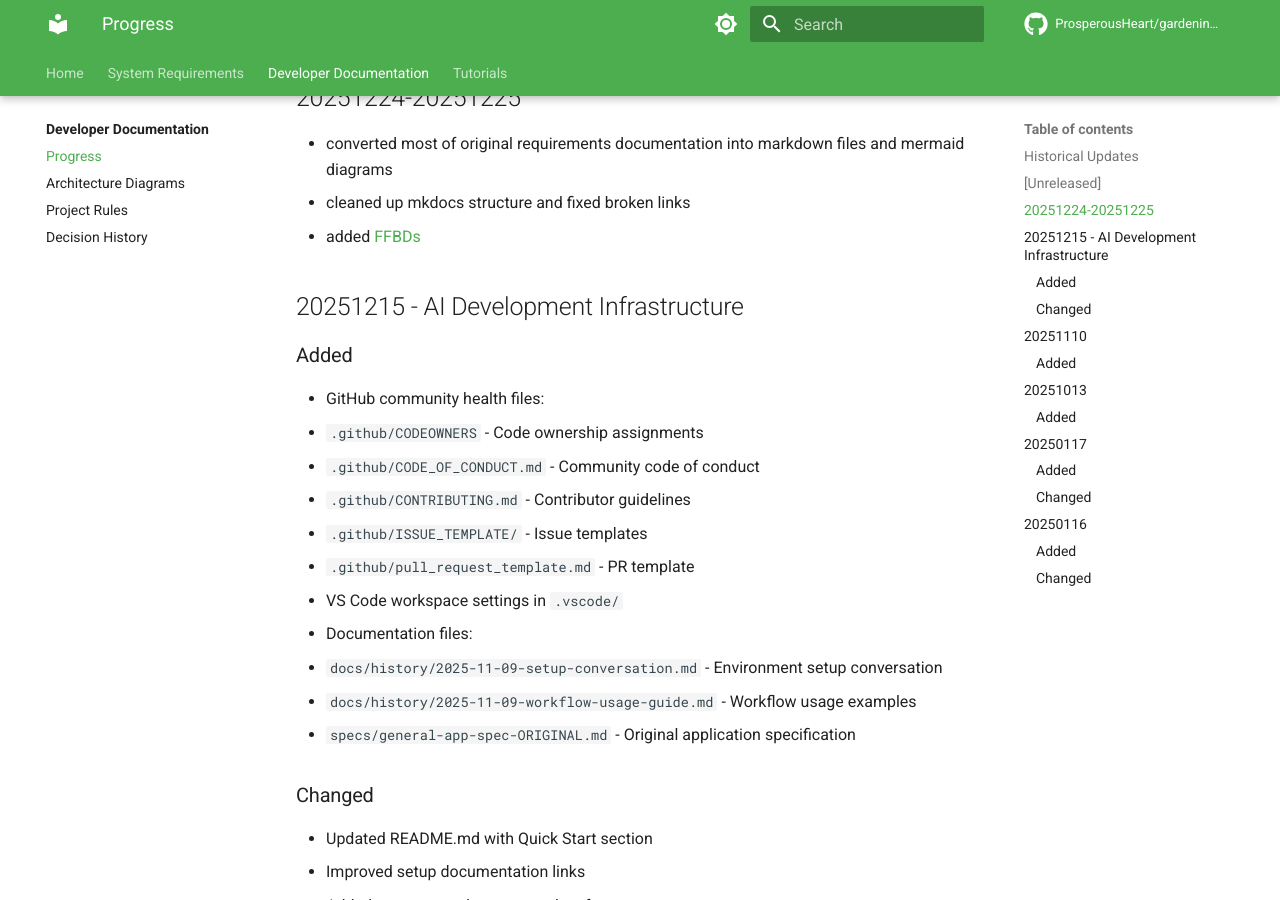
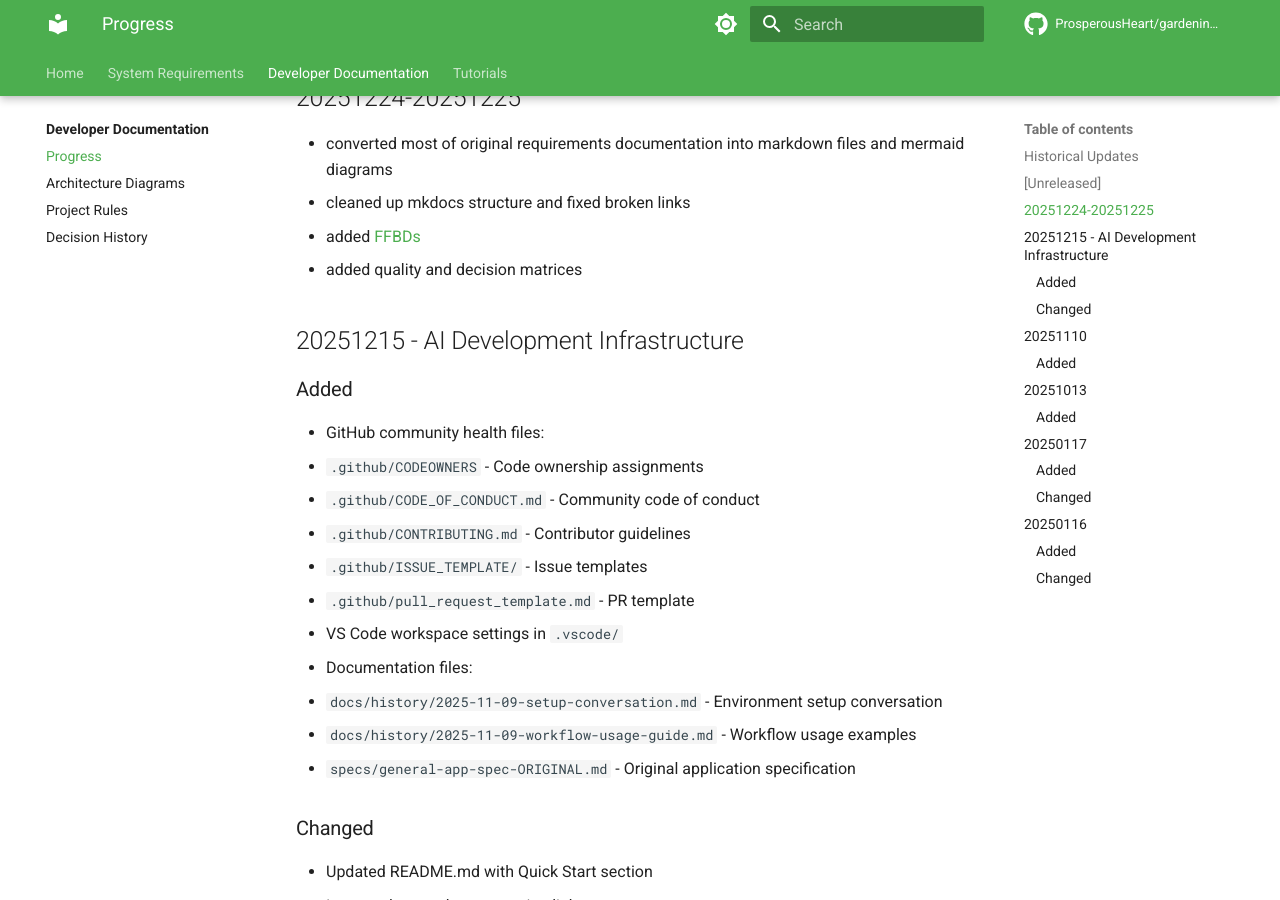
Before and after one commit to ProsperousHeart/gardening-app, an MkDocs documentation site: the page built from docs/CHANGELOG.md, in a window 1280 px wide and 900 px high, scrolled down 632 px. Built offline with MkDocs 1.6.1 and Material for MkDocs 9.7.7, drawn with Linux system fonts in a browser that asks for light colours; plug-ins that fetch from the network failed and are left out; comment, search, counter and statistics services are not loaded.

Commit message:
add info on decisions

```diff
--- a/docs/CHANGELOG.md
+++ b/docs/CHANGELOG.md
@@ -20,6 +20,7 @@ Nov 2024 - Summer 2025, went through Systems Design certification to complete th
 - converted most of original requirements documentation into markdown files and mermaid diagrams
 - cleaned up mkdocs structure and fixed broken links
 - added [FFBDs](./requirements/REQ-000f_FBDs.md)
+- added quality and decision matrices
 
 ## 20251215 - AI Development Infrastructure
 
```
